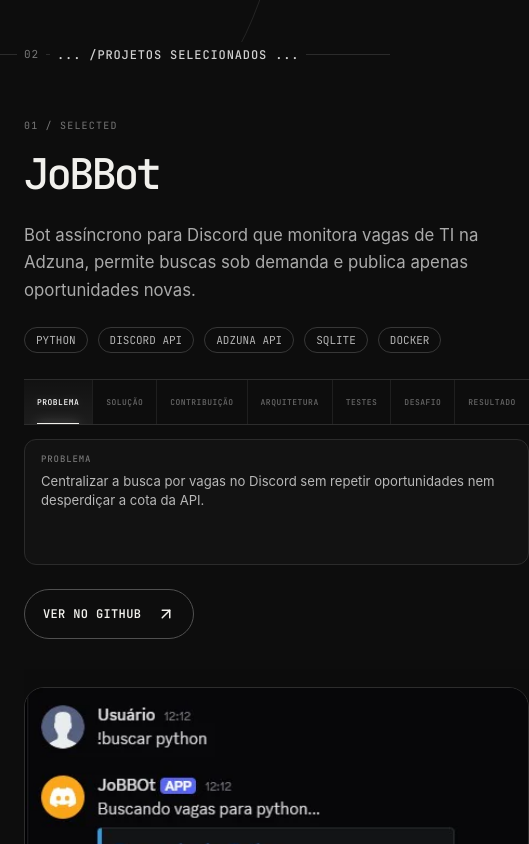
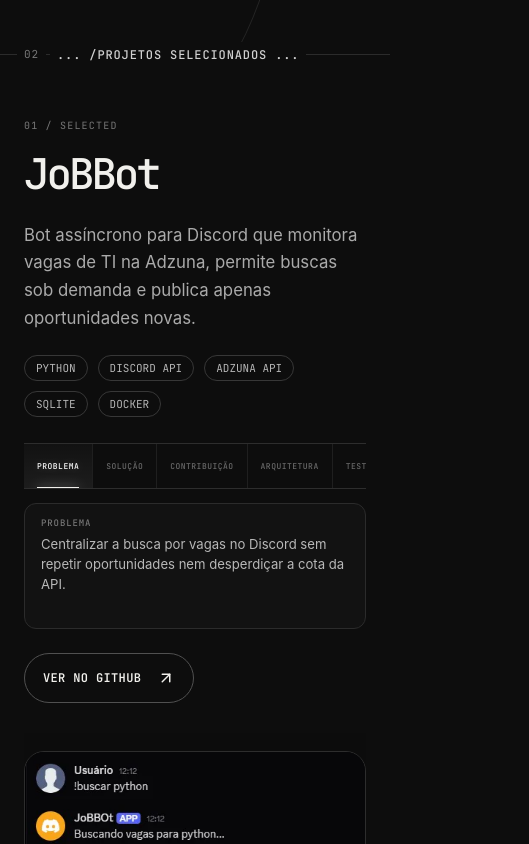
Before and after one commit to mesql1/portfolio_luiz, a Next.js app: page / in a window 390 px wide. Shown: the part 1780-2624 px from the top of the page, 529 px wide, since content can reach past the window. Built offline with nearby package versions, Linux system fonts and the light colour scheme.

Commit message:
Contém navegação técnica no card responsivo

```diff
--- a/app/globals.css
+++ b/app/globals.css
@@ -50,7 +50,7 @@ button,a { -webkit-tap-highlight-color:transparent; }
 .project-card { position:relative; --project-progress:0; --project-copy-y:14px; --project-title-shift:0vw; --project-line-x:0%; --project-mask-y:3.5%; --project-mask-x:2.5%; --project-scale:.94; }
 .project-card--scroll { height:calc(var(--slide-count) * 72vh + 36vh); padding:0; }
 .project-card__sticky { position:sticky; isolation:isolate; top:104px; min-height:calc(100vh - 128px); display:grid; grid-template-columns:minmax(300px,.8fr) minmax(520px,1.35fr); gap:clamp(34px,6vw,100px); align-items:center; padding-bottom:24px; overflow:hidden; }
-.project-card__copy { position:relative; z-index:3; transform:translate3d(0,var(--project-copy-y),0); }
+.project-card__copy { position:relative; z-index:3; min-width:0; transform:translate3d(0,var(--project-copy-y),0); }
 .project-card--reverse .project-card__copy { order:2; }
 .project-card__cinematic { position:absolute; z-index:0; inset:0; overflow:hidden; pointer-events:none; }
 .project-card__cinematic>span { position:absolute; top:50%; left:-3vw; max-width:none; color:transparent; opacity:.09; font:700 clamp(6rem,13vw,13rem)/.8 var(--mono); letter-spacing:-.1em; white-space:nowrap; -webkit-text-stroke:1px #aaa; transform:translate3d(var(--project-title-shift),-50%,0); }
@@ -66,7 +66,7 @@ button,a { -webkit-tap-highlight-color:transparent; }
 .project-card li:before { content:"+"; margin-right:12px; font-family:var(--mono); color:#686868; }
 .project-card .button { margin-top:4px; }
 .project-evidence { margin:26px 0 20px; }
-.project-evidence__tabs { position:relative; display:flex; flex-wrap:nowrap; gap:0; margin-bottom:14px; border-block:1px solid #2d2d2d; overflow-x:auto; scrollbar-width:none; }
+.project-evidence__tabs { position:relative; width:100%; max-width:100%; min-width:0; display:flex; flex-wrap:nowrap; gap:0; margin-bottom:14px; border-block:1px solid #2d2d2d; overflow-x:auto; scrollbar-width:none; }
 .project-evidence__tabs::-webkit-scrollbar { display:none; }
 .project-evidence__tabs button { position:relative; flex:1 0 auto; min-height:46px; padding:0 13px; border:0; border-left:1px solid rgba(255,255,255,.08); border-radius:0; background:transparent; color:#696969; cursor:pointer; white-space:nowrap; font:500 8px/1 var(--mono); letter-spacing:.06em; text-transform:uppercase; transition:background .28s,color .28s,text-shadow .28s; }
 .project-evidence__tabs button:first-child { border-left:0; }
```
